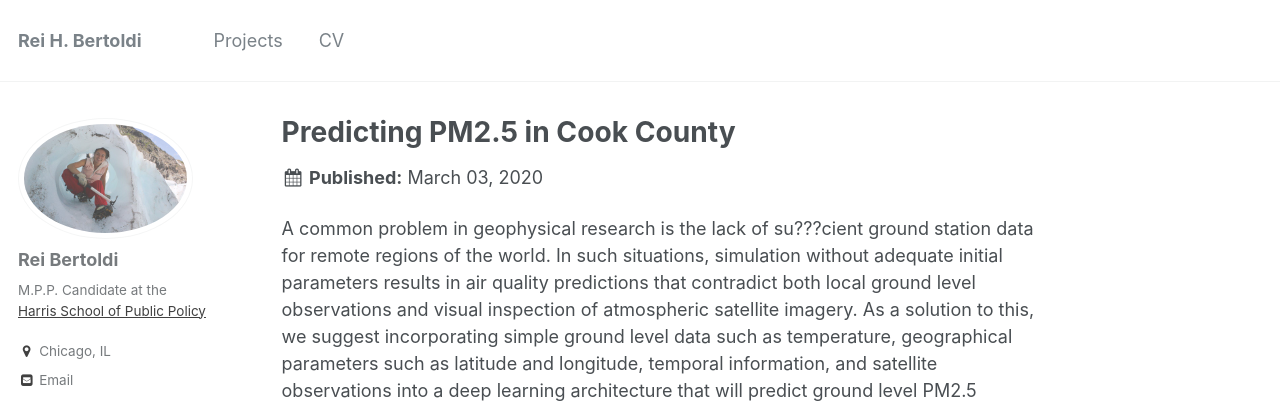
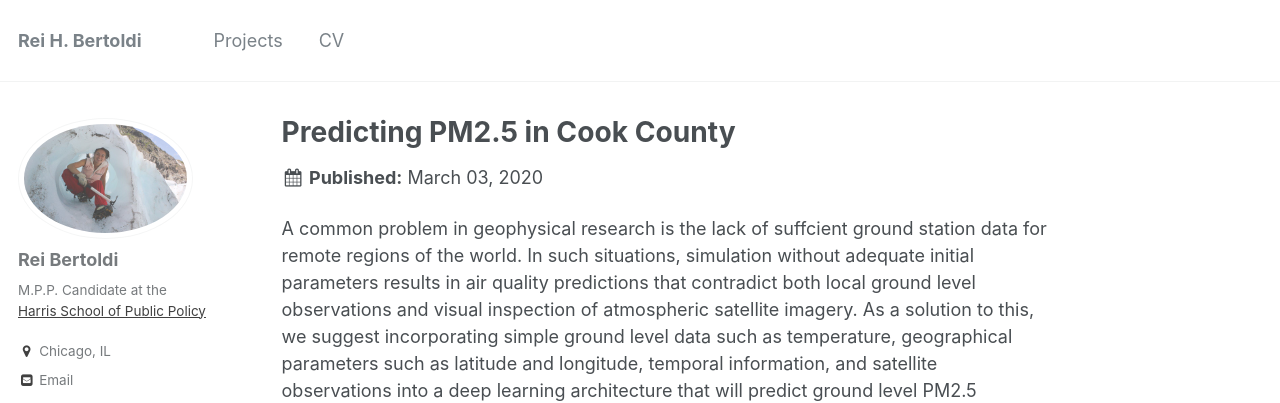
Before and after one commit to rhbertoldi/rhbertoldi.github.io, a Jekyll site: the page built from _projects/2020-03-03-predicting-pm25.md, in a window 1280 px wide and 1024 px high. Shown: the top 403 px of the window. Built offline with Jekyll 4.4.1, drawn with Linux system fonts in a browser that asks for light colours; some of the changed text lies outside the part shown.

Commit message:
fixing the 'ff'

```diff
--- a/_projects/2020-03-03-predicting-pm25.md
+++ b/_projects/2020-03-03-predicting-pm25.md
@@ -2,6 +2,6 @@
 title: "Predicting PM2.5 in Cook County"
 collection: portfolio
 ---
-A common problem in geophysical research is the lack of su???cient ground station data for remote regions of the world. In such situations, simulation without adequate initial parameters results in air quality predictions that contradict both local ground level observations and visual inspection of atmospheric satellite imagery. As a solution to this, we suggest incorporating simple ground level data such as temperature, geographical parameters such as latitude and longitude, temporal information, and satellite observations into a deep learning architecture that will predict ground level PM2.5 concentrations.
+A common problem in geophysical research is the lack of suffcient ground station data for remote regions of the world. In such situations, simulation without adequate initial parameters results in air quality predictions that contradict both local ground level observations and visual inspection of atmospheric satellite imagery. As a solution to this, we suggest incorporating simple ground level data such as temperature, geographical parameters such as latitude and longitude, temporal information, and satellite observations into a deep learning architecture that will predict ground level PM2.5 concentrations.
 
 [See project](https://github.com/ML-final-project/predicting_pm2.5)
```
